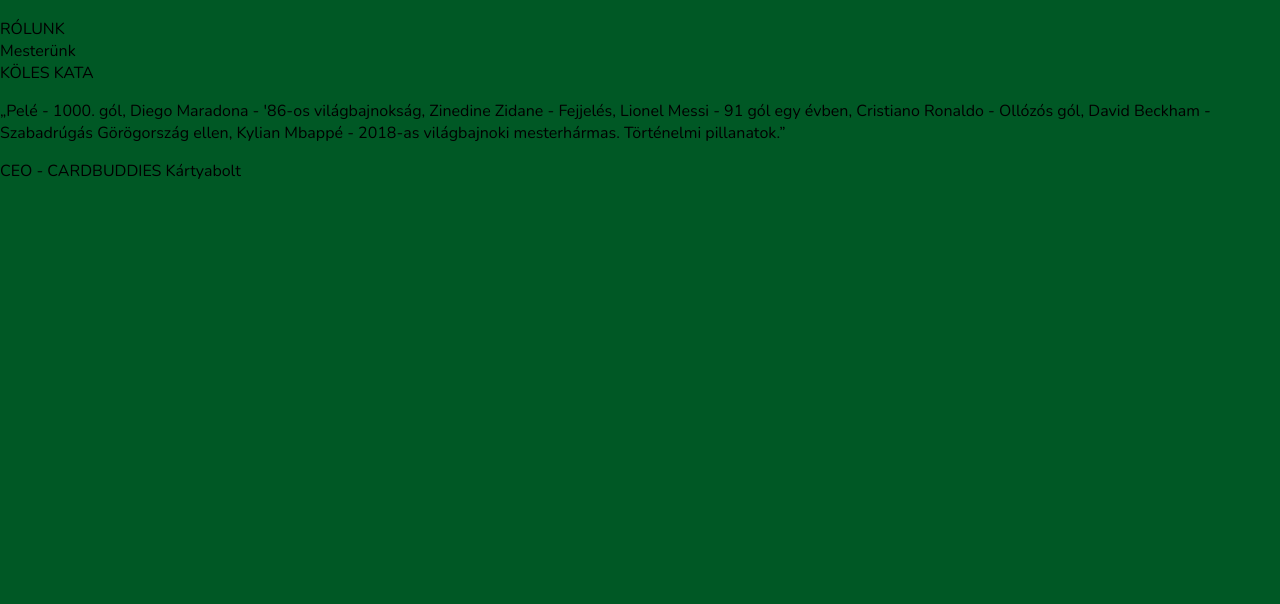
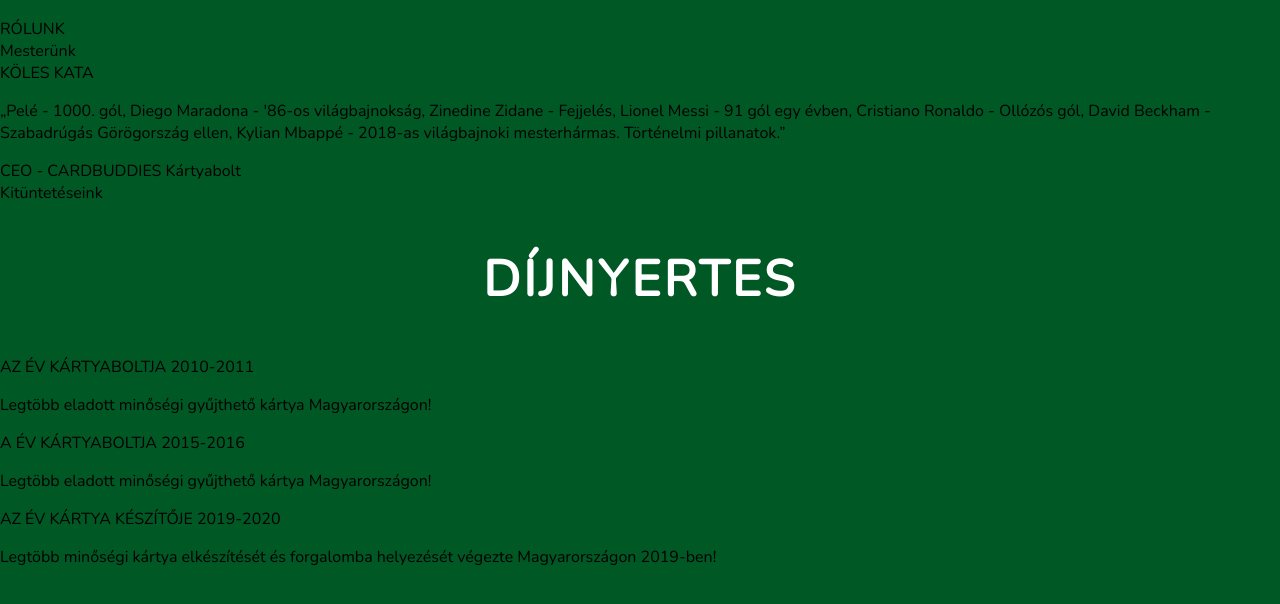
Before and after one commit to EKKE-App-Dev-Lab/CardBuddies, a PHP site: page /about.php in a window 1280 px wide. Shown: the part 164-768 px from the top of the page. Run offline with PHP 8.4, Linux system fonts and the light colour scheme; some libraries are stand-ins or nearby versions.

Commit message:
E1-003 Díjjak szekció szerkezete

```diff
--- a/about.php
+++ b/about.php
@@ -78,6 +78,61 @@
     </div>
     <!--End Mester Info-->
 
+    <!--Start Kitüntetések-->
+    <div class="award-section">
+        <div class="award-title">
+            <span>Kitüntetéseink</span>
+        </div>
+
+        <div class="subtitle">
+            <h2>DÍJNYERTES</h2>
+        </div>
+
+        <div class="award-badge-container">
+             <div class="award-badge-group">
+                <div class="badge badge1">
+                    <div class="badge-photo-group">
+                        <div class="badge-photo"></div>
+                    </div>
+
+                    <div class="badge-info">
+                        <span class="badge-title">AZ ÉV KÁRTYABOLTJA</span>
+                        <span class="badge-date">2010-2011</span>
+                        <p class="badge-description">Legtöbb eladott minőségi gyűjthető kártya Magyarországon!</p>
+                    </div>
+                </div>
+            </div>
+
+            <div class="award-badge-group">
+                <div class="badge badge2">
+                    <div class="badge-photo-group">
+                        <div class="badge-photo"></div>
+                    </div>
+
+                    <div class="badge-info">
+                        <span class="badge-title">A ÉV KÁRTYABOLTJA</span>
+                        <span class="badge-date">2015-2016</span>
+                        <p class="badge-description">Legtöbb eladott minőségi gyűjthető kártya Magyarországon!</p>
+                    </div>
+                </div>
+            </div>
+
+            <div class="award-badge-group">
+                <div class="badge badge3">
+                    <div class="badge-photo-group">
+                        <div class="badge-photo"></div>
+                    </div>
+
+                    <div class="badge-info">
+                        <span class="badge-title">AZ ÉV KÁRTYA KÉSZÍTŐJE</span>
+                        <span class="badge-date">2019-2020</span>
+                        <p class="badge-description">Legtöbb minőségi kártya elkészítését és forgalomba helyezését végezte Magyarországon 2019-ben!</p>
+                    </div>
+                </div>
+            </div>
+        </div>
+    </div>
+    <!--End Kitüntetések-->
 
 
     </body>
```
